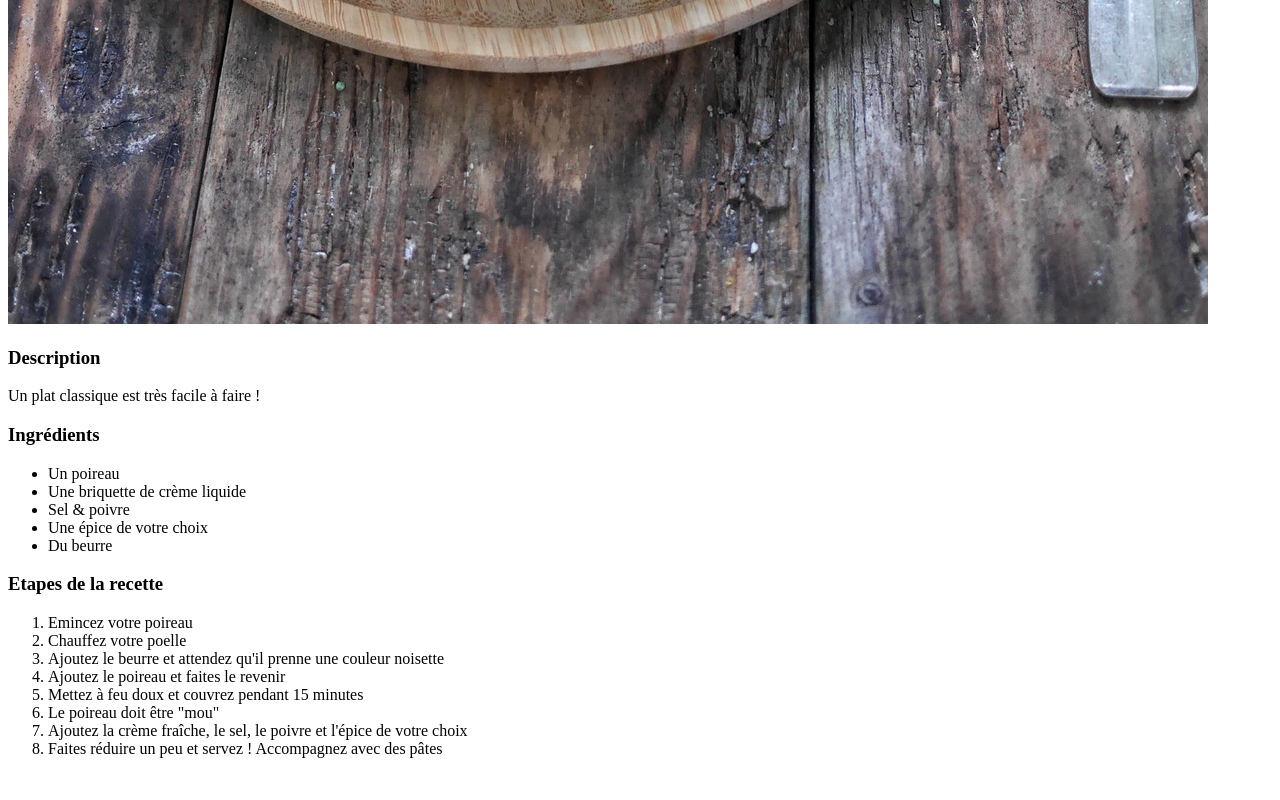
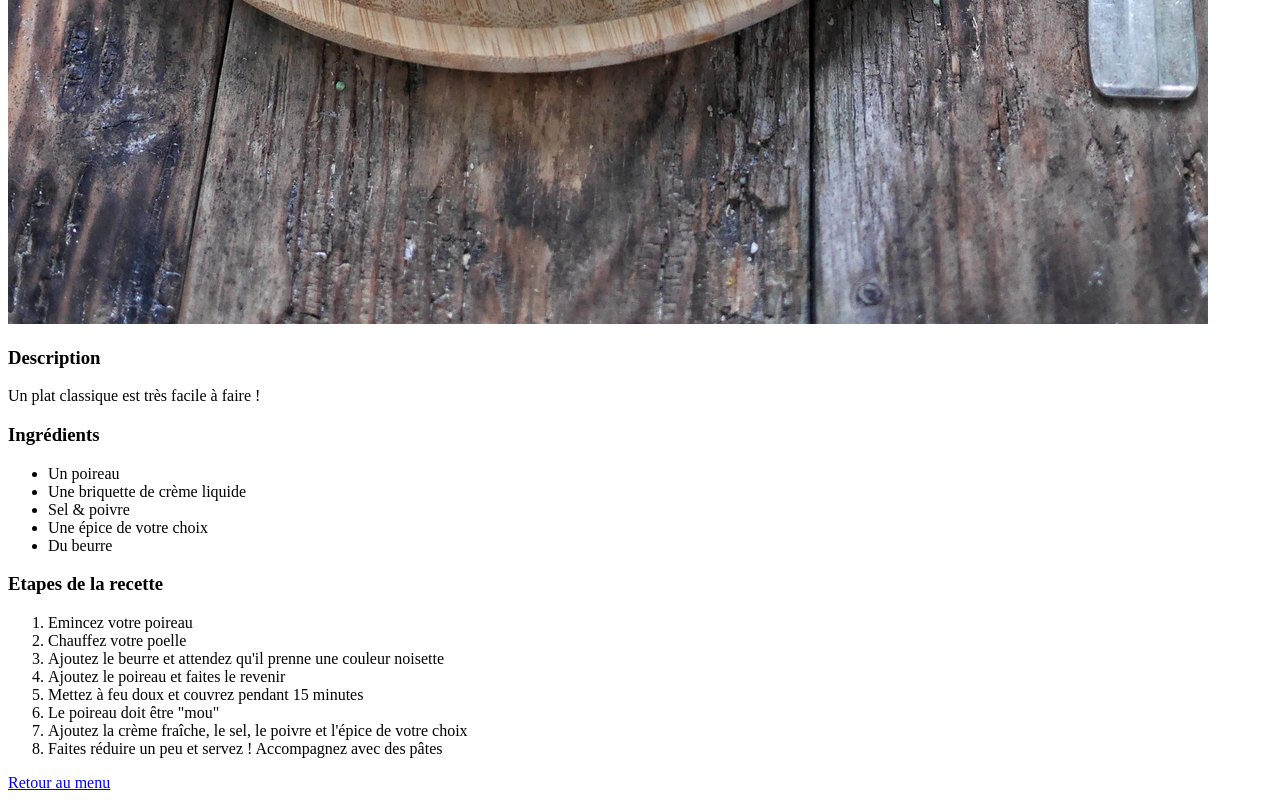
Before and after one commit to Percrocuta/odin-recipes, a plain HTML site: page recipes/fondue-de-poireaux.html in a window 1280 px wide. Shown: the part 1238-2038 px from the top of the page. Before the commit the page ends 2012 px from the top, so only its background shows below. Drawn offline with Linux system fonts and the light colour scheme.

Commit message:
Added a "back to main menu" link to recipe pages

```diff
--- a/recipes/fondue-de-poireaux.html
+++ b/recipes/fondue-de-poireaux.html
@@ -28,5 +28,6 @@
       <li>Ajoutez la crème fraîche, le sel, le poivre et l'épice de votre choix</li>
       <li>Faites réduire un peu et servez ! Accompagnez avec des pâtes</li>
     </ol>
+    <a href="./../index.html">Retour au menu</a>
   </body>
 </html>
```
Also changed, not shown: recipes/patates-au-four.html (+1 -0 lines).
